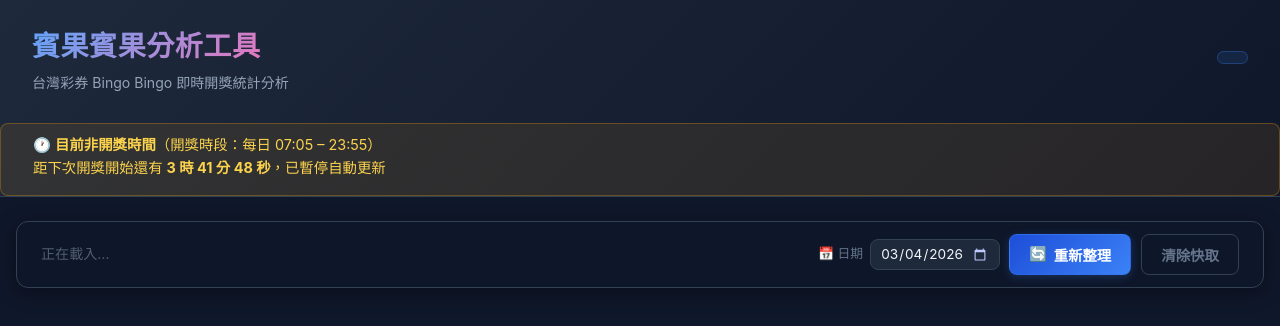
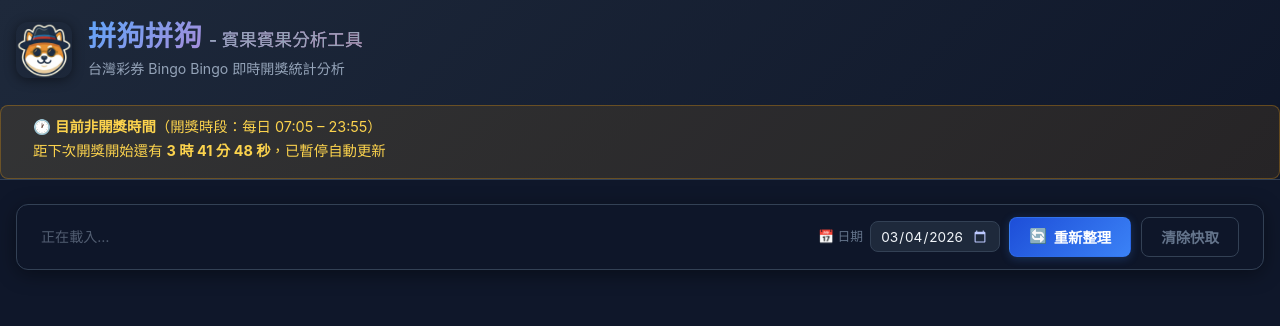
Before and after one commit to ppuff1988/bingo, a website: page index.html in a window 1280 px wide. Drawn offline with nearby package versions, Linux system fonts and the light colour scheme.

Commit message:
brand: 拼狗拼狗 header logo + favicon、對齊修正、SEO/OG 更新
- header 改用 favicon.png 作為 logo（56px，hover 動畫）
- h1 改為「拼狗拼狗 - 賓果賓果分析工具」雙層視覺
- header/container/import-status padding 統一為 1rem，修正左側對齊
- meta-date:empty 隱藏，消除右上角空白方塊
- OG/Twitter image 改為 favicon.png（512x512）
- webmanifest 更新品牌名與 PNG icons
- 移除 logo.png、favicon.svg 殘留引用

```diff
--- a/index.html
+++ b/index.html
@@ -3,18 +3,70 @@
 <head>
     <meta charset="UTF-8">
     <meta name="viewport" content="width=device-width, initial-scale=1.0">
-    <title>賓果賓果分析工具</title>
+
+    <!-- ===== SEO ===== -->
+    <title>拼狗拼狗 | 賓果賓果 Bingo Bingo 即時開獎統計分析</title>
+    <meta name="description" content="拼狗拼狗—賓果賓果（Bingo Bingo）開獎統計分析工具，提供台灣彩券即時開獎資料、號碼頻率熱力圖、熱號冷號排行、到期號分析、連帶號碼與綜合推薦號碼，每 5 分鐘自動更新。">
+    <meta name="keywords" content="拼狗拼狗,賓果賓果,Bingo Bingo,台灣彩券,開獎號碼,熱號,冷號,到期號,號碼分析,開獎統計,彩券分析">
+    <meta name="robots" content="index, follow">
+    <meta name="author" content="PinGou Analyzer">
+    <link rel="canonical" href="https://bingo.sportify.tw/">
+
+    <!-- ===== Favicon & Manifest ===== -->
+    <link rel="icon" type="image/png" href="/favicon.png">
+    <link rel="shortcut icon" href="/favicon.png">
+    <link rel="apple-touch-icon" href="/favicon.png">
+    <link rel="manifest" href="/site.webmanifest">
+    <meta name="theme-color" content="#f59e0b">
+    <meta name="mobile-web-app-capable" content="yes">
+    <meta name="apple-mobile-web-app-capable" content="yes">
+    <meta name="apple-mobile-web-app-status-bar-style" content="black-translucent">
+    <meta name="apple-mobile-web-app-title" content="拼狗拼狗">
+
+    <!-- ===== Open Graph ===== -->
+    <meta property="og:type" content="website">
+    <meta property="og:url" content="https://bingo.sportify.tw/">
+    <meta property="og:image" content="https://bingo.sportify.tw/favicon.png">
+    <meta property="og:image:width" content="512">
+    <meta property="og:image:height" content="512">
+    <meta property="og:title" content="拼狗拼狗 | 賓果賓果 Bingo Bingo 即時開獎統計">
+    <meta property="og:description" content="拼狗拼狗—賓果賓果即時開獎統計：號碼頻率熱力圖、熱號冷號排行、到期號、連帶號碼分析，每 5 分鐘自動更新。">
+    <meta property="og:locale" content="zh_TW">
+    <meta property="og:site_name" content="拼狗拼狗">
+
+    <!-- ===== Twitter Card ===== -->
+    <meta name="twitter:card" content="summary_large_image">
+    <meta name="twitter:image" content="https://bingo.sportify.tw/favicon.png">
+    <meta name="twitter:title" content="拼狗拼狗 | 賓果賓果 Bingo Bingo 即時開獎統計">
+    <meta name="twitter:description" content="拼狗拼狗—賓果賓果即時開獎統計：號碼頻率熱力圖、熱號冷號排行、到期號、連帶號碼分析，每 5 分鐘自動更新。">
+
+    <!-- ===== Google Tag Manager ===== -->
+    <script>(function(w,d,s,l,i){w[l]=w[l]||[];w[l].push({'gtm.start':
+    new Date().getTime(),event:'gtm.js'});var f=d.getElementsByTagName(s)[0],
+    j=d.createElement(s),dl=l!='dataLayer'?'&l='+l:'';j.async=true;j.src=
+    'https://www.googletagmanager.com/gtm.js?id='+i+dl;f.parentNode.insertBefore(j,f);
+    })(window,document,'script','dataLayer','GTM-5884CLNV');</script>
+
     <link rel="stylesheet" href="style.css">
     <script src="https://cdn.jsdelivr.net/npm/chart.js@4.4.7/dist/chart.umd.min.js"></script>
 </head>
 <body>
 
+    <!-- Google Tag Manager (noscript) -->
+    <noscript><iframe src="https://www.googletagmanager.com/ns.html?id=GTM-5884CLNV"
+    height="0" width="0" style="display:none;visibility:hidden"></iframe></noscript>
+
     <!-- 頂部標題 -->
     <header class="app-header">
         <div class="header-inner">
             <div class="header-title">
-                <h1> 賓果賓果分析工具</h1>
-                <p class="subtitle">台灣彩券 Bingo Bingo 即時開獎統計分析</p>
+                <a href="/" class="header-logo-link">
+                    <img src="/favicon.png" alt="拼狗拼狗" class="header-favicon" width="56" height="56">
+                </a>
+                <div class="header-text">
+                    <h1>拼狗拼狗 <span class="h1-sub">- 賓果賓果分析工具</span></h1>
+                    <p class="subtitle">台灣彩券 Bingo Bingo 即時開獎統計分析</p>
+                </div>
             </div>
             <div class="header-meta" id="headerMeta">
                 <span class="meta-date" id="metaDate"></span>
--- a/style.css
+++ b/style.css
@@ -56,9 +56,41 @@ body {
     align-items: center;
     justify-content: space-between;
     gap: 1.5rem;
-    padding: 1.5rem 2rem;
+    padding: 1.25rem 1rem;
     max-width: 1400px;
     margin: 0 auto;
+}
+
+.header-title {
+    display: flex;
+    align-items: center;
+    gap: 1rem;
+}
+
+.header-logo-link {
+    display: inline-flex;
+    flex-shrink: 0;
+    text-decoration: none;
+}
+
+.header-favicon {
+    width: 56px;
+    height: 56px;
+    border-radius: 12px;
+    display: block;
+    /* 微光醒陰影讓 logo 浮起 */
+    box-shadow: 0 2px 12px rgba(0, 0, 0, 0.45);
+    transition: transform 0.18s ease;
+}
+
+.header-logo-link:hover .header-favicon {
+    transform: scale(1.06);
+}
+
+.header-text {
+    display: flex;
+    flex-direction: column;
+    gap: 0.1rem;
 }
 
 .header-title h1 {
@@ -69,6 +101,16 @@ body {
     -webkit-background-clip: text;
     -webkit-text-fill-color: transparent;
     background-clip: text;
+    line-height: 1.2;
+}
+
+.header-title h1 .h1-sub {
+    font-size: 1.1rem;
+    font-weight: 500;
+    background: none;
+    -webkit-text-fill-color: var(--text-secondary);
+    color: var(--text-secondary);
+    letter-spacing: 0;
 }
 
 .header-title .subtitle {
@@ -94,11 +136,15 @@ body {
     letter-spacing: 0.03em;
 }
 
+.meta-date:empty {
+    display: none;
+}
+
 /* API 狀態列 */
 .import-status {
     max-width: 1400px;
     margin: 0 auto;
-    padding: 0 2rem;
+    padding: 0 1rem;
     font-size: 0.85rem;
     display: none;
 }
```
Also changed, not shown: favicon.png (added), site.webmanifest (added).
